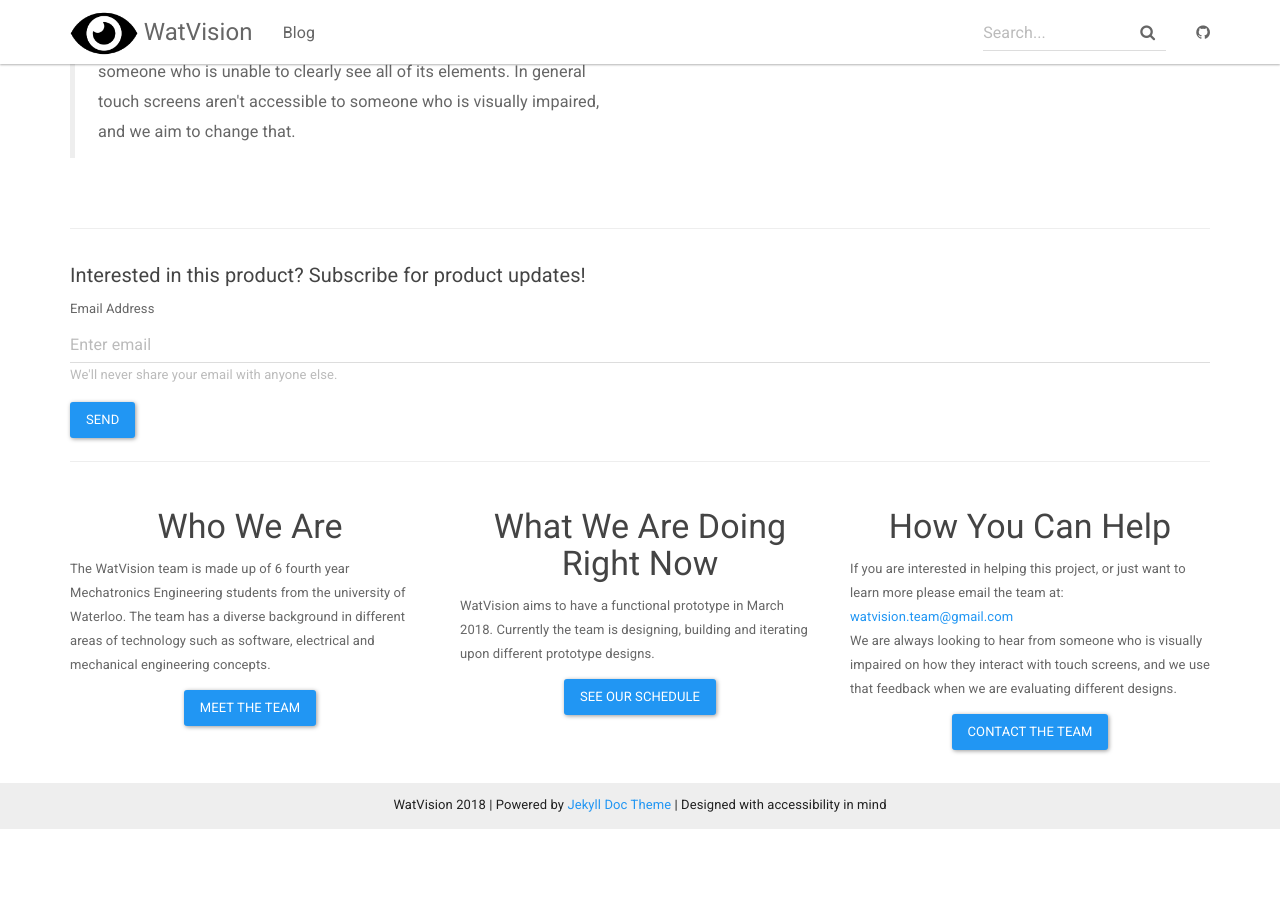
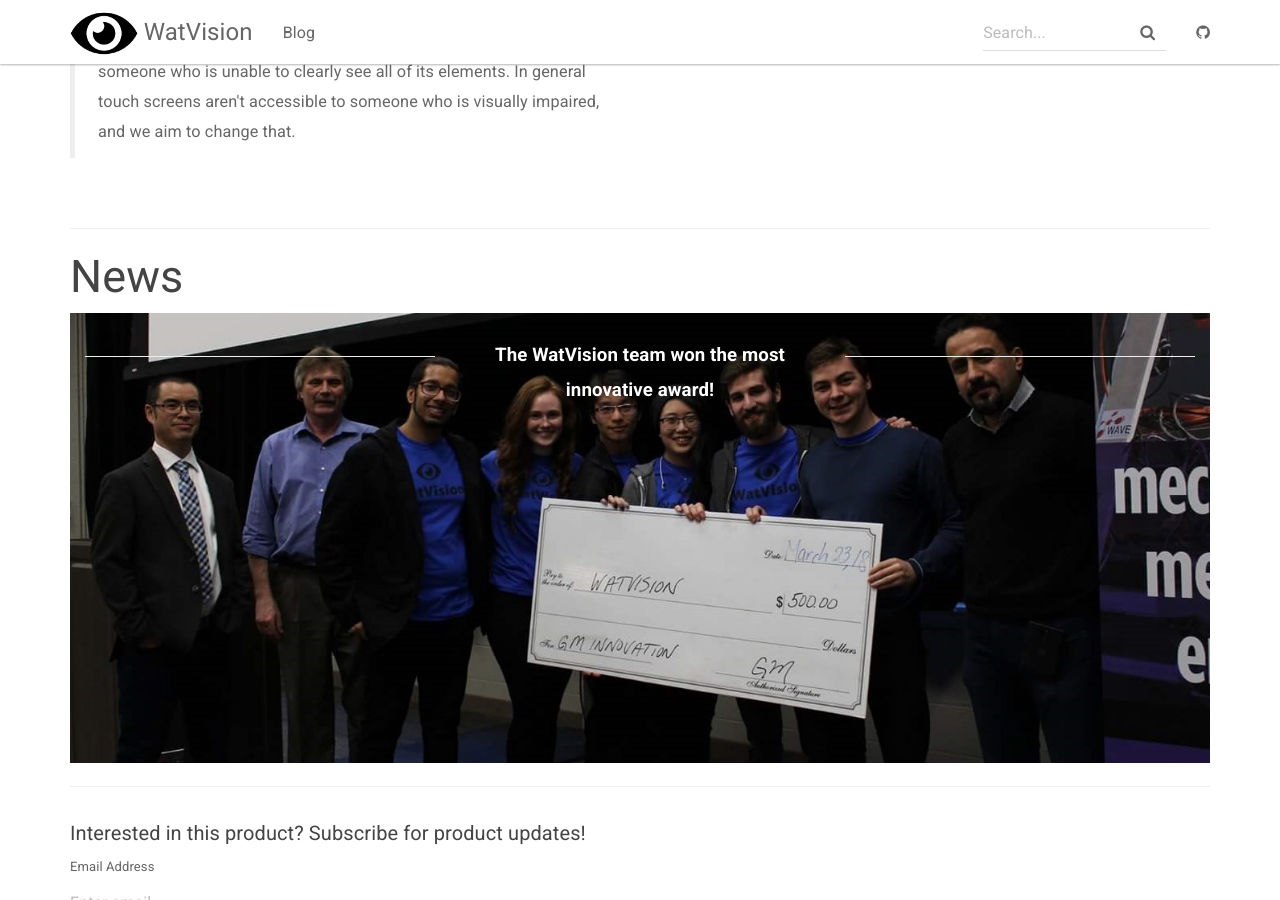
Before and after one commit to watvision/watvision.github.io, a Jekyll site: the page built from index.html, in a window 1280 px wide and 900 px high, scrolled down 546 px. Built offline with Jekyll 4.4.1, drawn with Linux system fonts in a browser that asks for light colours; nearby versions of some CDN libraries; comment, search, counter and statistics services are not loaded; before the commit the page ends 1376 px from its top, so only the background shows below that.

Commit message:
Added news section to index

```diff
--- a/css/main.scss
+++ b/css/main.scss
@@ -84,3 +84,29 @@
 .navbar-form .has-feedback .form-control-feedback{
   top:10px
 }
+
+.wide {
+  width:100%;
+  height:50vh;
+  background-size:cover;
+  background-position: center;
+}
+
+.wide img {
+  width:100%;
+}
+
+.logo {
+  color:#fff;
+  font-weight:800;
+  font-size:14pt;
+  padding:25px;
+  text-align:center;
+}
+
+.line {
+  padding-top:20px;
+  white-space:no-wrap;
+  overflow:hidden;
+  text-align:center;
+}
--- a/index.html
+++ b/index.html
@@ -32,6 +32,15 @@
         <div class="col-md-6 text-center">
             <img src="img/watvision.png" alt="WatVision Logo" class="img-responsive">
         </div>
+    </div>
+
+    <hr>
+    <h2 class="header-light regular-pad">News
+    </h2>
+    <div class="wide" style="background-image:url('/img/award.jpg');">
+      <div class="col-xs-4 line"><hr></div>
+      <div class="col-xs-4 logo">The WatVision team won the most innovative award!</div>
+      <div class="col-xs-4 line"><hr></div>
     </div>
 
     <hr>
```
Also changed, not shown: img/award.jpg (added).
